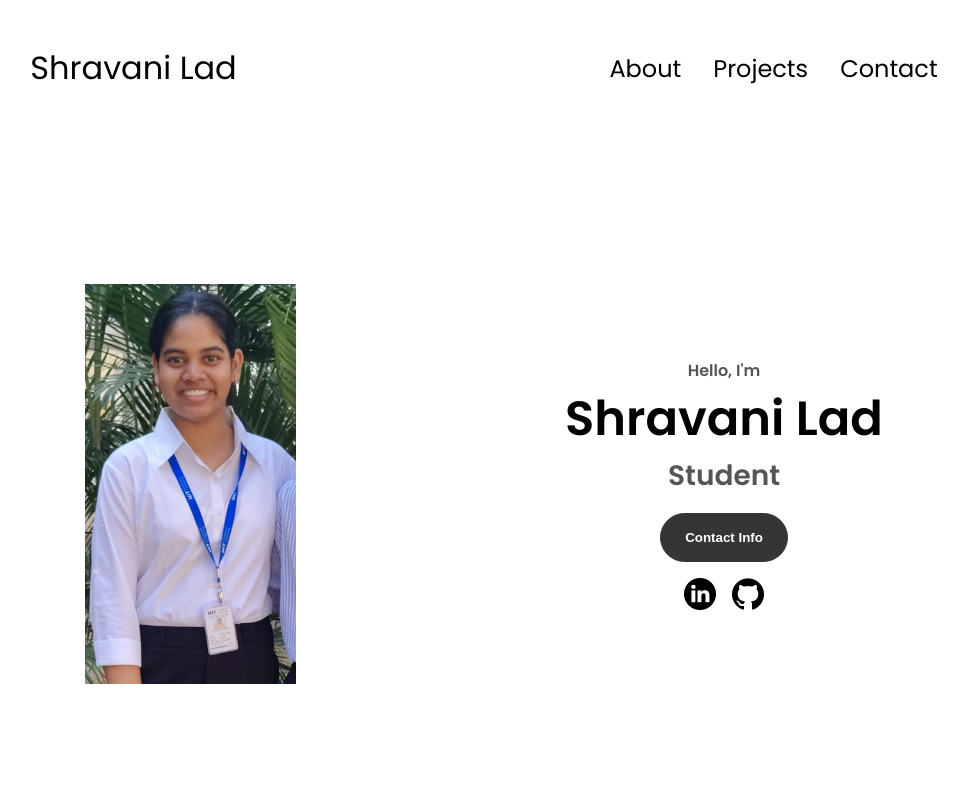
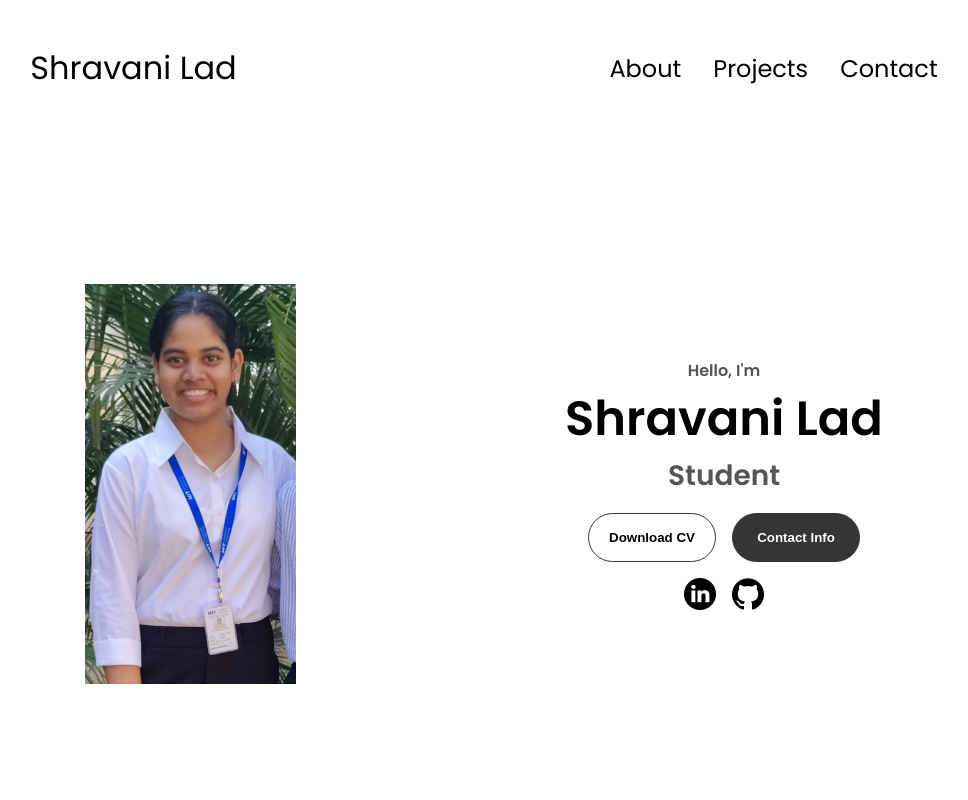
Before and after one commit to Shravanilad585/digitalportfolio, a plain HTML site: page index.html in a window 1280 px wide. Shown: the top 800 px of the page, without its empty margins (156-1124 px from the left). Drawn offline with Linux system fonts and the light colour scheme.

Commit message:
Update index.html

```diff
--- a/index.html
+++ b/index.html
@@ -44,6 +44,12 @@
         <h1 class="title">Shravani Lad</h1>
         <p class="section__text__p2">Student</p>
         <div class="btn-container">
+          <button
+            class="btn btn-color-2"
+            onclick="window.open('./assets/resume-example.pdf')"
+          >
+            Download CV
+          </button>
           <button class="btn btn-color-1" onclick="location.href='./#contact'">
             Contact Info
           </button>
```
